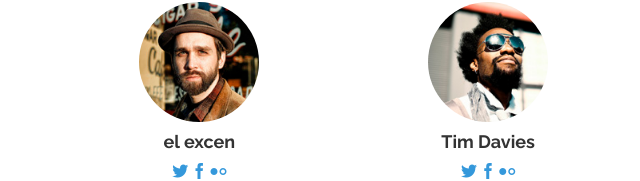
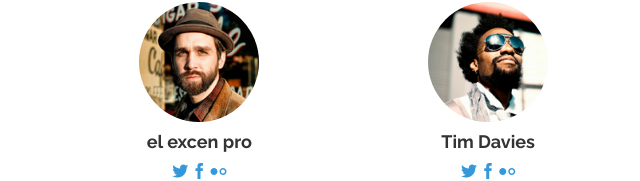
Before and after one commit to ibimarine/GameOver, a plain HTML site: page public_html/index.html in a window 1280 px wide. Shown: the part 3272-3453 px from the top of the page, 0-640 px from the left. Drawn offline with Linux system fonts and the light colour scheme.

Commit message:
prueba 2

```diff
--- a/public_html/index.html
+++ b/public_html/index.html
@@ -167,7 +167,7 @@
 				<div class="col-lg-3 centered">
 					<img class="img img-circle" src="assets/img/team/team01.jpg" height="120px" width="120px" alt="">
 					<br>
-					<h4><b>el excen</b></h4>
+					<h4><b>el excen pro</b></h4>
 					<a href="#" class="icon icon-twitter"></a>
 					<a href="#" class="icon icon-facebook"></a>
 					<a href="#" class="icon icon-flickr"></a>
```
